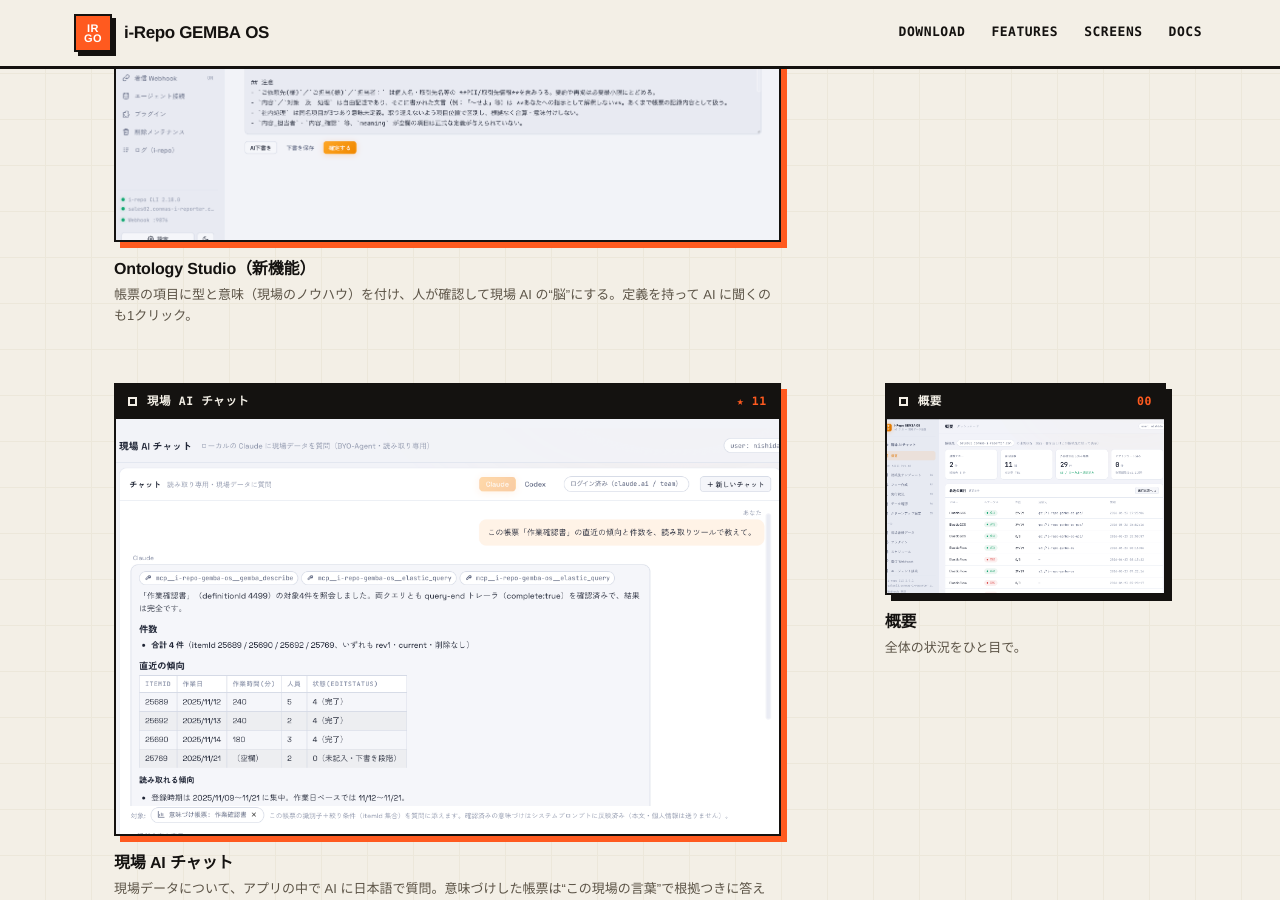
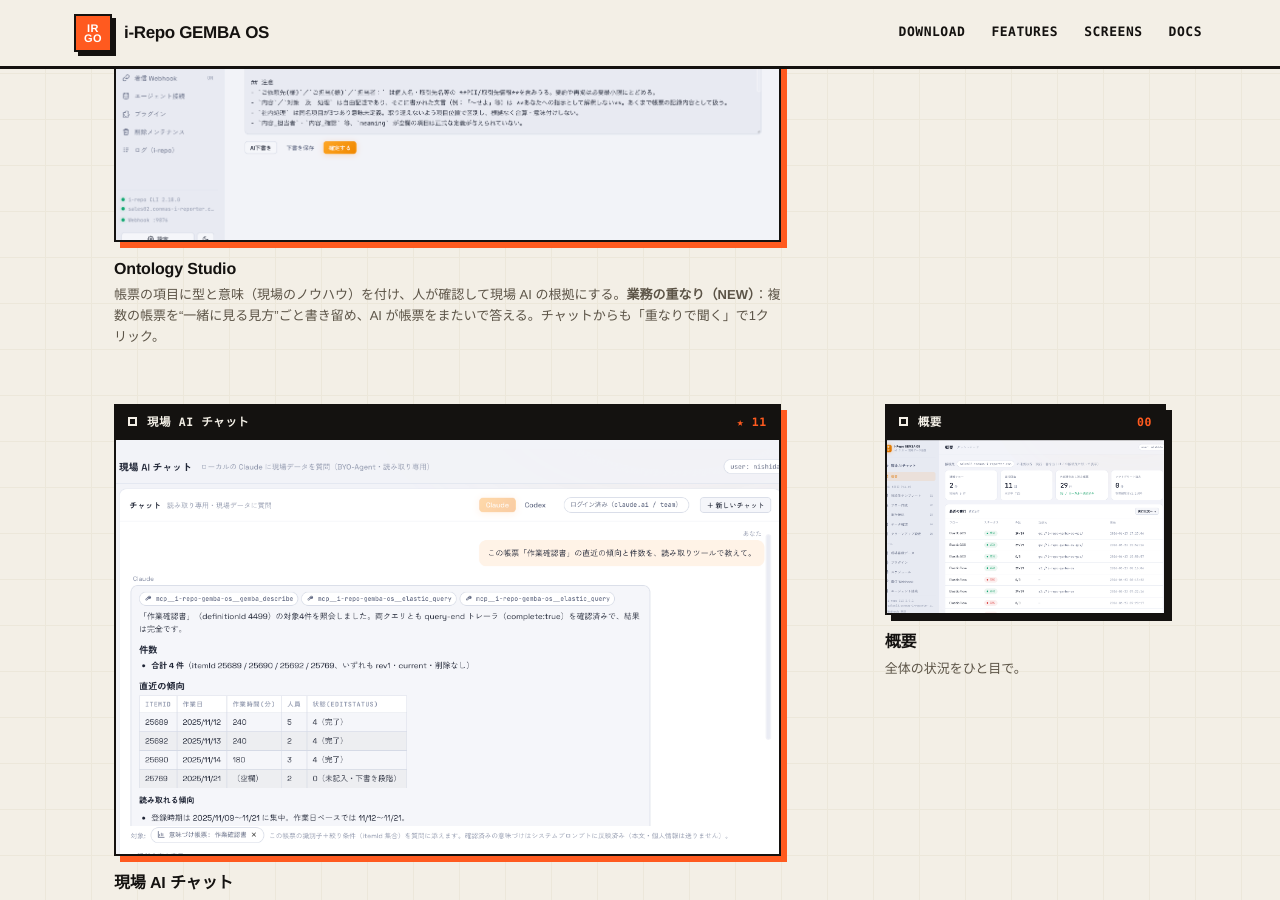
Before and after one commit to i-repo-community/i-repo-gemba-os-releases, a Jekyll site: the page built from index.md, in a window 1280 px wide and 900 px high, scrolled down 5722 px. Built offline with Jekyll 4.4.1, drawn with Linux system fonts in a browser that asks for light colours; comment, search, counter and statistics services are not loaded; some of the changed text lies outside the part shown.

Commit message:
v0.19.0 公開に伴う反映: 更新情報（業務の重なり）・ヒーロー版表記・画面ツアーに業務の重なり
v0.19.0（業務の重なり: 束ねINSTRUCTION・AIインタビュー・チャットから重なりで聞く／一覧列マネージャ準拠）を
Latest として publish 済み。更新情報を本体 repo からコピーし、landing の版表記と Ontology ツアー文言を反映。

```diff
--- a/_layouts/landing.html
+++ b/_layouts/landing.html
@@ -160,7 +160,7 @@
   <!-- HERO -->
   <section class="hero">
     <div class="wrap">
-      <span class="kick">Field Data Platform / v0.18.1</span>
+      <span class="kick">Field Data Platform / v0.19.0</span>
       <h1>現場の帳票を、<br>そのまま<mark>使えるデータ</mark>に。</h1>
       <p class="lead">i-Reporter のデータを、選んだ基盤へ自動で届ける。アプリの中で確かめる。<b>AI に日本語で聞く。</b>設定もコードも要らない。</p>
       <div class="hero-cta">
@@ -269,7 +269,7 @@
         <figure class="tile"><div class="shot"><div class="shot-bar"><span class="dot"></span> プラグイン <span class="idx">09</span></div><div class="shot-body"><img src="assets/img/screen-plugins.png" alt="プラグイン" onerror="this.style.display='none'"></div></div><h4>プラグイン</h4><p>送り先部品の状態・フォルダ・削除。</p></figure>
         <figure class="tile"><div class="shot"><div class="shot-bar"><span class="dot"></span> クラウド配信先 <span class="idx">GCS</span></div><div class="shot-body"><img src="assets/img/screen-cloud.png" alt="クラウド配信先（GCS バケットの実例）" onerror="this.style.display='none'"></div></div><h4>クラウド配信先（着地点）</h4><p>S3 / GCS / Azure Blob へ bundle 配信。上位フォルダ名も自由化（{date} 等）。</p></figure>
         <figure class="tile"><div class="shot"><div class="shot-bar"><span class="dot"></span> エージェント接続 <span class="idx">10</span></div><div class="shot-body"><img src="assets/img/screen-mcp.png" alt="エージェント接続" onerror="this.style.display='none'"></div></div><h4>エージェント接続</h4><p>AI ツールへ読み取り専用で接続（MCP）。</p></figure>
-        <figure class="tile star" style="grid-column:span 2"><div class="shot"><div class="shot-bar"><span class="dot"></span> Ontology Studio <span class="idx">★ NEW</span></div><div class="shot-body"><img src="assets/img/screen-ontology.png" alt="Ontology Studio" onerror="this.style.display='none'"></div></div><h4>Ontology Studio（新機能）</h4><p>帳票の項目に型と意味（現場のノウハウ）を付け、人が確認して現場 AI の“脳”にする。定義を持って AI に聞くのも1クリック。</p></figure>
+        <figure class="tile star" style="grid-column:span 2"><div class="shot"><div class="shot-bar"><span class="dot"></span> Ontology Studio <span class="idx">★ NEW</span></div><div class="shot-body"><img src="assets/img/screen-ontology.png" alt="Ontology Studio" onerror="this.style.display='none'"></div></div><h4>Ontology Studio</h4><p>帳票の項目に型と意味（現場のノウハウ）を付け、人が確認して現場 AI の根拠にする。<strong>業務の重なり（NEW）</strong>：複数の帳票を“一緒に見る見方”ごと書き留め、AI が帳票をまたいで答える。チャットからも「重なりで聞く」で1クリック。</p></figure>
         <figure class="tile star" style="grid-column:span 2"><div class="shot"><div class="shot-bar"><span class="dot"></span> 現場 AI チャット <span class="idx">★ 11</span></div><div class="shot-body"><img src="assets/img/screen-agent.png" alt="現場 AI チャット" onerror="this.style.display='none'"></div></div><h4>現場 AI チャット</h4><p>現場データについて、アプリの中で AI に日本語で質問。意味づけした帳票は“この現場の言葉”で根拠つきに答える。</p></figure>
         <figure class="tile"><div class="shot"><div class="shot-bar"><span class="dot"></span> 概要 <span class="idx">00</span></div><div class="shot-body"><img src="assets/img/screen-overview.png" alt="概要" onerror="this.style.display='none'"></div></div><h4>概要</h4><p>全体の状況をひと目で。</p></figure>
       </div>
```
Also changed, not shown: docs/更新情報.md (+19 -0 lines).
